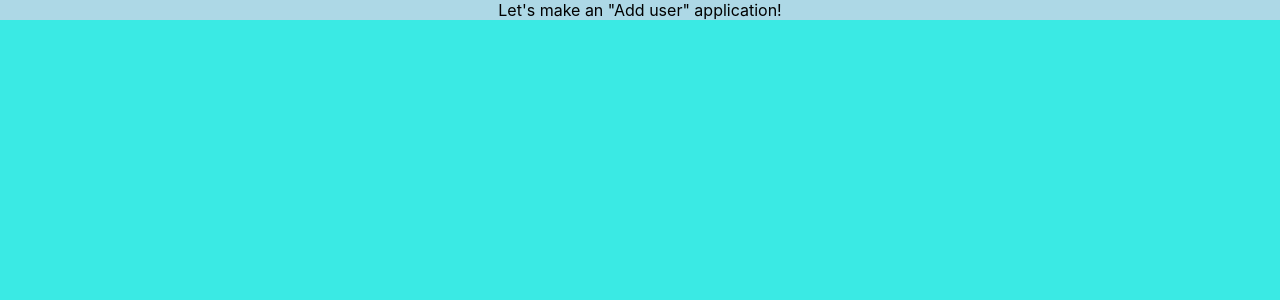
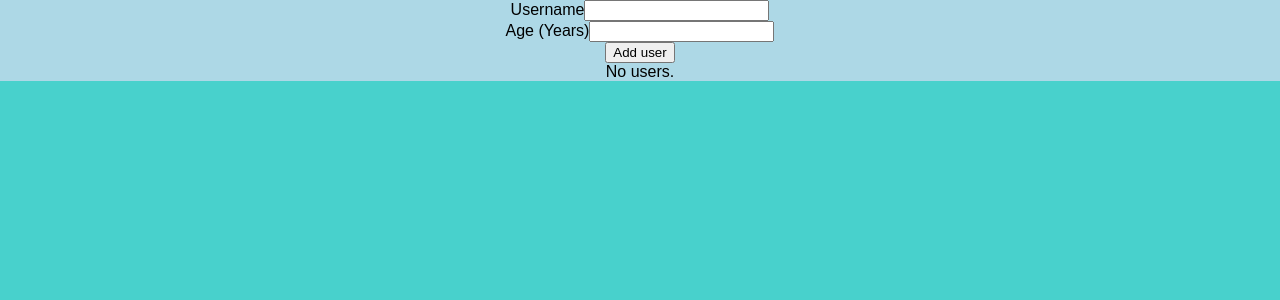
Before and after one commit to szeplaki/add-user-app, a React (Create React App) app: page / in a window 1280 px wide. Shown: the top 300 px of the page. Built offline with nearby package versions, Linux system fonts and the light colour scheme.

Commit message:
create a simple form

```diff
--- a/src/App.js
+++ b/src/App.js
@@ -1,9 +1,15 @@
 import "./App.css";
+import NewUser from "./components/users/NewUser";
 
 function App() {
-  return <div className="App">
-    Let's make an "Add user" application!
-  </div>;
+  return (<div className="App">
+    <section>
+      <NewUser />
+    </section>
+    <section>
+      No users.
+    </section>
+  </div>);
 }
 
 export default App;
--- /dev/null
+++ b/src/components/UI/Button.js
@@ -0,0 +1,5 @@
+const Button = props => {
+    return <button>{props.children}</button>
+}
+
+export default Button;
--- /dev/null
+++ b/src/components/users/NewUser.js
@@ -0,0 +1,16 @@
+import Button from "../UI/Button";
+
+const NewUser = (props) => {
+  return (
+    <form>
+      <label>Username</label>
+      <input />
+      <br></br>
+      <label>Age (Years)</label>
+      <input />
+      <br></br>
+      <Button>Add user</Button>
+    </form>
+  );
+};
+export default NewUser;
--- a/src/index.css
+++ b/src/index.css
@@ -1,14 +1,12 @@
-body {
-  margin: 0;
-  font-family: -apple-system, BlinkMacSystemFont, 'Segoe UI', 'Roboto', 'Oxygen',
-    'Ubuntu', 'Cantarell', 'Fira Sans', 'Droid Sans', 'Helvetica Neue',
-    sans-serif;
-  -webkit-font-smoothing: antialiased;
-  -moz-osx-font-smoothing: grayscale;
+* {
+  box-sizing: border-box;
 }
 
 html {
-  font-family: source-code-pro, Menlo, Monaco, Consolas, 'Courier New',
-    monospace;
-    background-color: rgb(58, 234, 228);
+  font-family: sans-serif;
+  background-color: mediumturquoise;
 }
+
+body {
+  margin: 0;
+}
```
